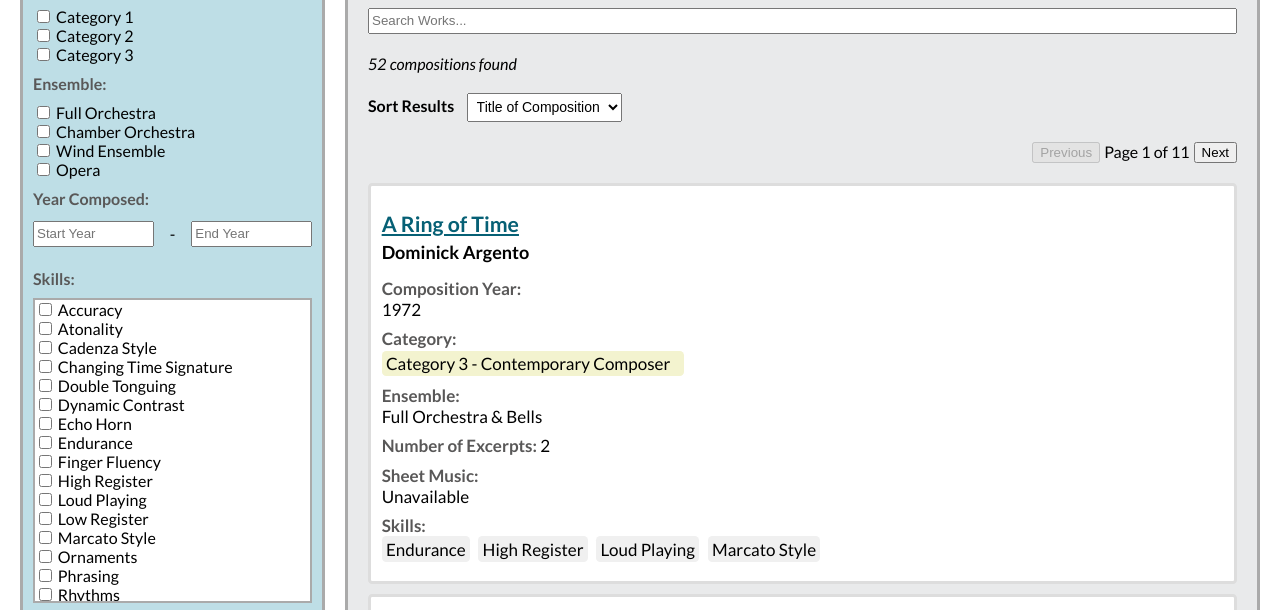
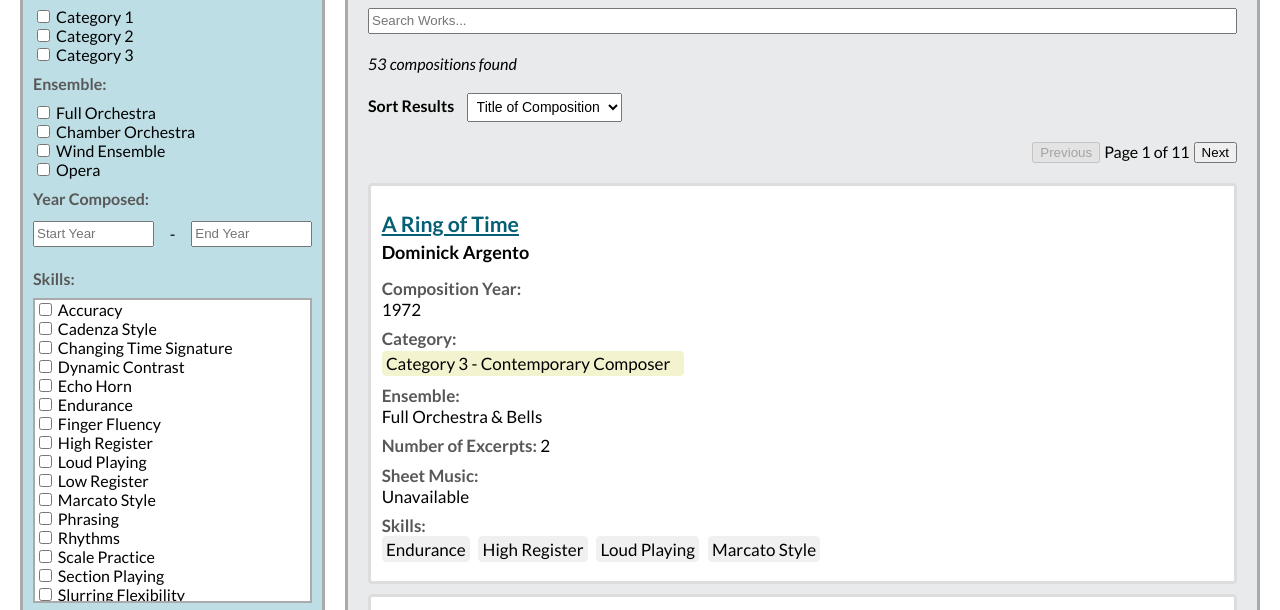
Before and after one commit to maxliber02/horn-excerpts, a plain HTML site: page index.html in a window 1280 px wide. Shown: the part 147-757 px from the top of the page. Drawn offline with Linux system fonts and the light colour scheme.

Commit message:
Update index.html

```diff
--- a/index.html
+++ b/index.html
@@ -482,10 +482,8 @@
 				<label class="filter-label" for="skills-filter">Skills:</label>
 				<div class="skills-filter">
 					<label><input type="checkbox" name="skills" value="accuracy" onchange="applyFilter()">Accuracy</label><br>
-					<label><input type="checkbox" name="skills" value="atonality" onchange="applyFilter()">Atonality</label><br>
 					<label><input type="checkbox" name="skills" value="cadenzaStyle" onchange="applyFilter()">Cadenza Style</label><br>
 					<label><input type="checkbox" name="skills" value="changingTimeSignature" onchange="applyFilter()">Changing Time Signature</label><br>
-					<label><input type="checkbox" name="skills" value="doubleTonguing" onchange="applyFilter()">Double Tonguing</label><br>
 					<label><input type="checkbox" name="skills" value="dynamicContrast" onchange="applyFilter()">Dynamic Contrast</label><br>
 					<label><input type="checkbox" name="skills" value="echoHorn" onchange="applyFilter()">Echo Horn</label><br>
 					<label><input type="checkbox" name="skills" value="endurance" onchange="applyFilter()">Endurance</label><br>
@@ -494,7 +492,6 @@
 					<label><input type="checkbox" name="skills" value="loudPlaying" onchange="applyFilter()">Loud Playing</label><br>
 					<label><input type="checkbox" name="skills" value="lowRegister" onchange="applyFilter()">Low Register</label><br>
 					<label><input type="checkbox" name="skills" value="marcatoStyle" onchange="applyFilter()">Marcato Style</label><br>
-					<label><input type="checkbox" name="skills" value="ornaments" onchange="applyFilter()">Ornaments</label><br>
 					<label><input type="checkbox" name="skills" value="phrasing" onchange="applyFilter()">Phrasing</label><br>
 					<label><input type="checkbox" name="skills" value="rhythms" onchange="applyFilter()">Rhythms</label><br>
 					<label><input type="checkbox" name="skills" value="scalePractice" onchange="applyFilter()">Scale Practice</label><br>
@@ -505,8 +502,6 @@
 					<label><input type="checkbox" name="skills" value="stoppedHorn" onchange="applyFilter()">Stopped Horn</label><br>
 					<label><input type="checkbox" name="skills" value="tonguingFlexibility" onchange="applyFilter()">Tonguing Flexibility</label><br>
 					<label><input type="checkbox" name="skills" value="transposition" onchange="applyFilter()">Transposition</label><br>
-					<label><input type="checkbox" name="skills" value="trills" onchange="applyFilter()">Trills</label><br>
-					<label><input type="checkbox" name="skills" value="tripleTonguing" onchange="applyFilter()">Triple Tonguing</label><br>
 				</div>
 
 
@@ -1232,6 +1227,19 @@
 			skills: ["loudPlaying", "rhythms"],
 			sheetMusicAvailable: false,
 			displayMusic: "unavailable"
+		},
+		{
+			id: 53,
+			name: "Symphony No. 1 in E minor",
+			url: "https://www.hiddenexcerpts.com/price-symphony1.html", //
+			composer: "Florence Price",
+			category: "Category2",
+			year: 1932,
+			ensemble: "fullOrchestra",
+			excerpts: 1,
+			skills: ["accuracy", "fingerFluency", "scalePractice", "softPlaying"],
+			sheetMusicAvailable: false,
+			displayMusic: "unavailable"
 		}
 
     ];
```
